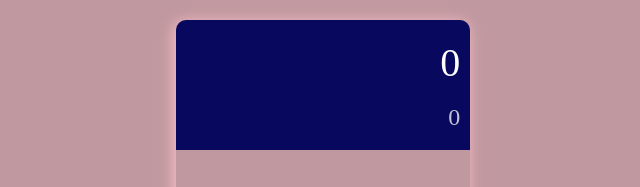
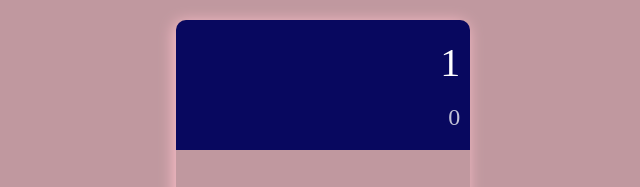
Before and after one commit to Triad01/calculator, a plain HTML site: page index.html in a window 1280 px wide. Shown: the top 187 px of the page, 317-957 px from the left. Drawn offline with Linux system fonts and the light colour scheme.

Commit message:
Update index.html

```diff
--- a/index.html
+++ b/index.html
@@ -13,7 +13,7 @@
 
     <main class="container">
         <div class="output">
-            <div data-previous-operand class="previous-operand">0</div>
+            <div data-previous-operand class="previous-operand">1</div>
             <div data-current-operand class="current-operand">0</div>
         </div>
         <section class="input">
```
